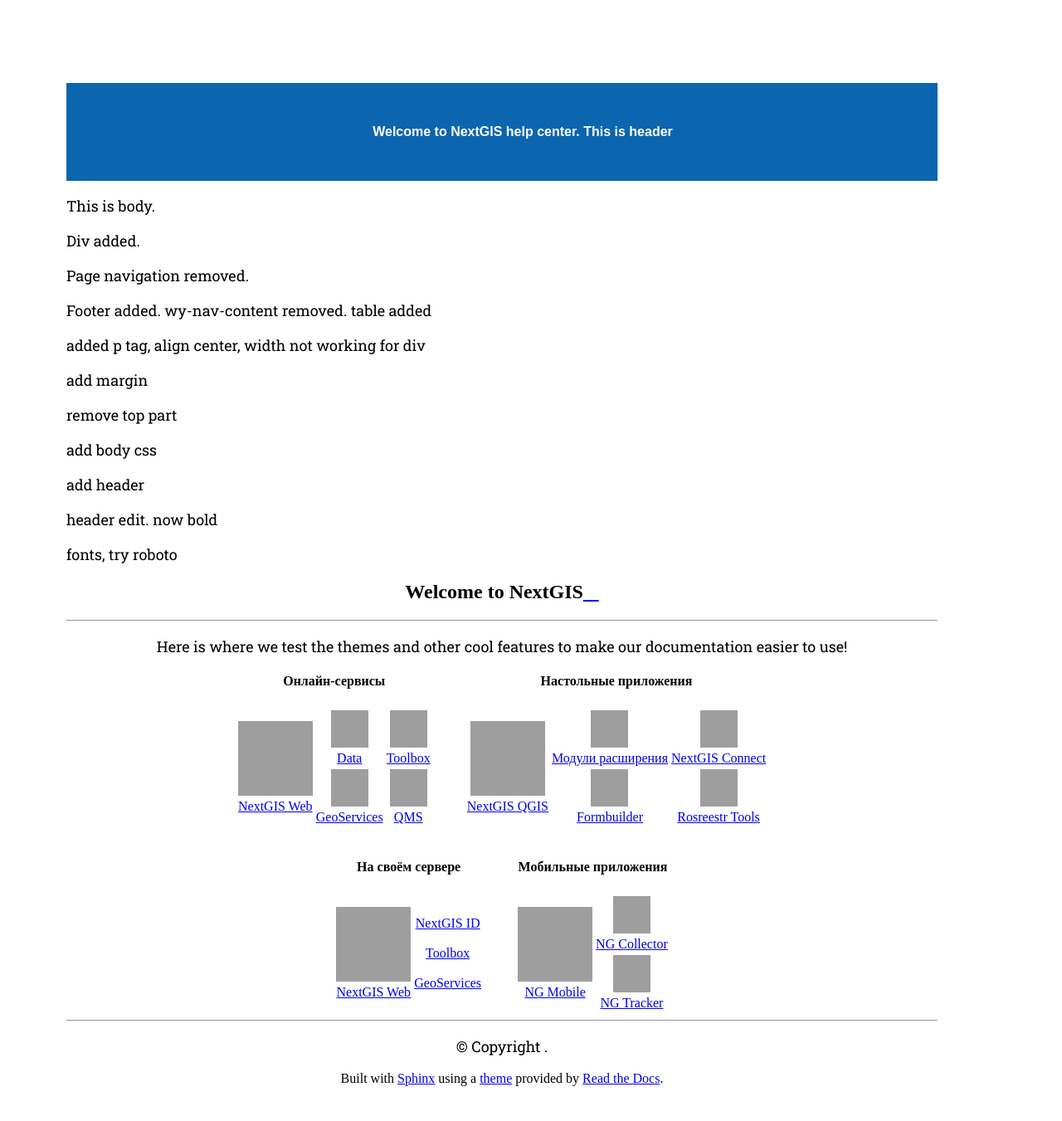
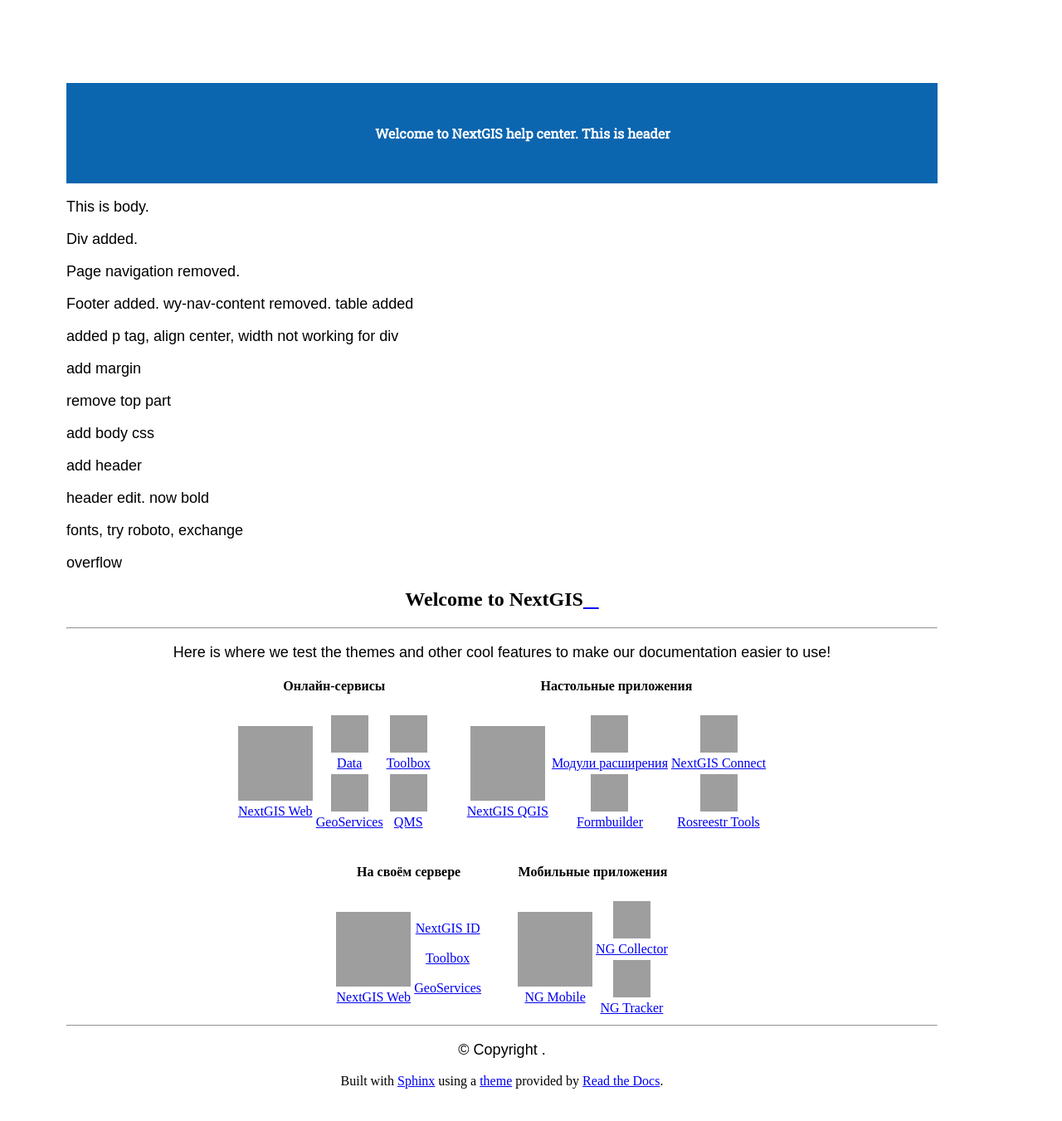
Before and after one commit to G-Jul/nextgisstaging, a Sphinx documentation site: the page built from docs/source/index.rst, in a window 1280 px wide and 1400 px high, cut to the strip 0-1351 px from the top of the window. Shown: the whole strip at 83% size. Built offline with Sphinx 7.4.7 and the Read the Docs theme 3.1.0, drawn with Linux system fonts in a browser that asks for light colours; grey boxes are pictures that could not be loaded.

Commit message:
overflow

```diff
--- a/docs/source/_templates/index_rtd.html
+++ b/docs/source/_templates/index_rtd.html
@@ -11,7 +11,7 @@
     <link href='https://fonts.googleapis.com/css?family=Roboto Slab' rel='stylesheet'>
 
   <style>
-* { margin: 0, padding: 0 }
+
 
 body {
   border: 0px;
@@ -34,11 +34,13 @@
     background-color: #0c65af;
     color: white;
     font-weight: bold;
-    font-family: Arial, Helvetica, sans-serif;
+    font-family: 'Roboto Slab';
+    overflow: auto;
+
 }
 
 p {
-    font-family: 'Roboto Slab';
+    font-family: Arial, Helvetica, sans-serif;
     font-size: 18px;
 }
 </style>
@@ -59,7 +61,8 @@
     <p>add body css</p>
     <p>add header</p>
     <p>header edit. now bold</p>
-    <p>fonts, try roboto</p>
+    <p>fonts, try roboto, exchange</p>
+    <p>overflow</p>
 </body>
 
 
```
